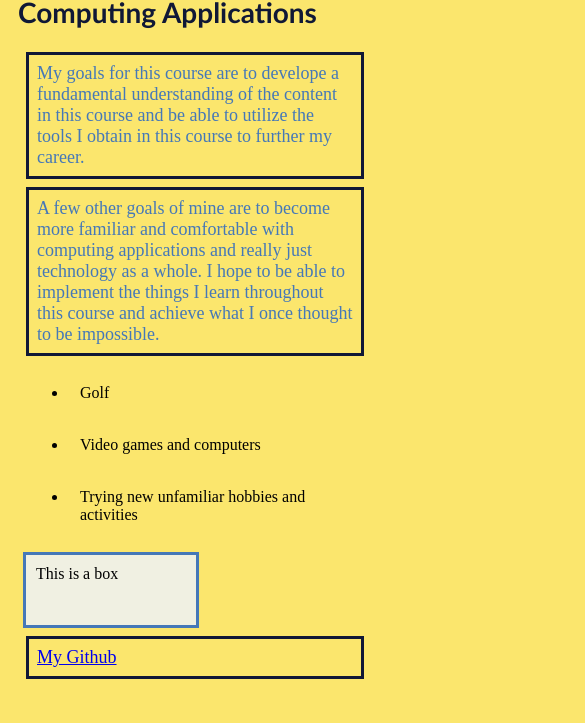
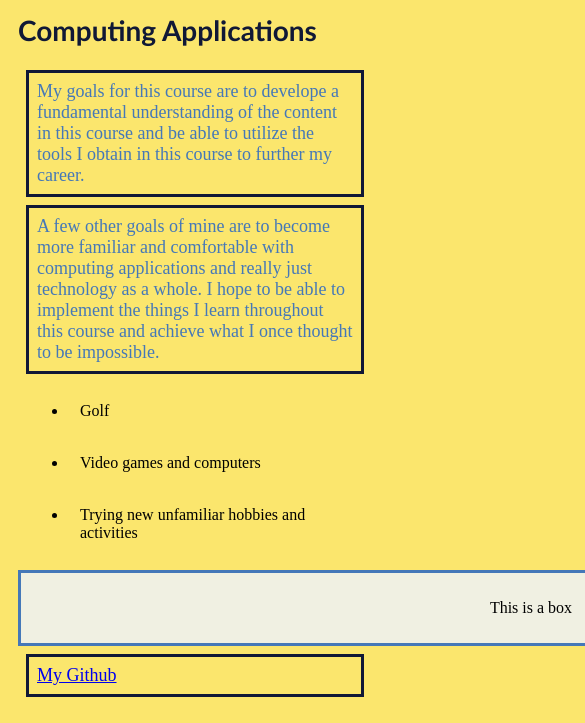
Before and after one commit to KyleChapman4/KyleChapman4.github.io, a plain HTML site: page index.html in a window 390 px wide. Shown: the part 124-847 px from the top of the page, 585 px wide, since content can reach past the window. Drawn offline with Linux system fonts and the light colour scheme.

Commit message:
Change to style.css and index.html
make box on style.css wider, add meta tag to html for mobile users.

```diff
--- a/index.html
+++ b/index.html
@@ -1,6 +1,7 @@
 <!DOCTYPE html>
 <html>
 <head>
+<meta name="viewport" content="width=device-width, initial-scale=1.0"
 <title> About Me </title>
 <link rel="stylesheet"
 href="style.css">
--- a/style.css
+++ b/style.css
@@ -1,10 +1,13 @@
 .box {
-    width: 150px;
+    display: flex;
+    justify-content: center;
+    align-items: center;
+    width: 1000px;
     height: 50px;
     background-color: #f0f0e2;
     border: 3px solid #4578b8;
     padding: 10px;
-    margin: 5px;
+    margin: 0px;
 }
 h1 {
     font-family:'Times New Roman', Times, serif;
```
